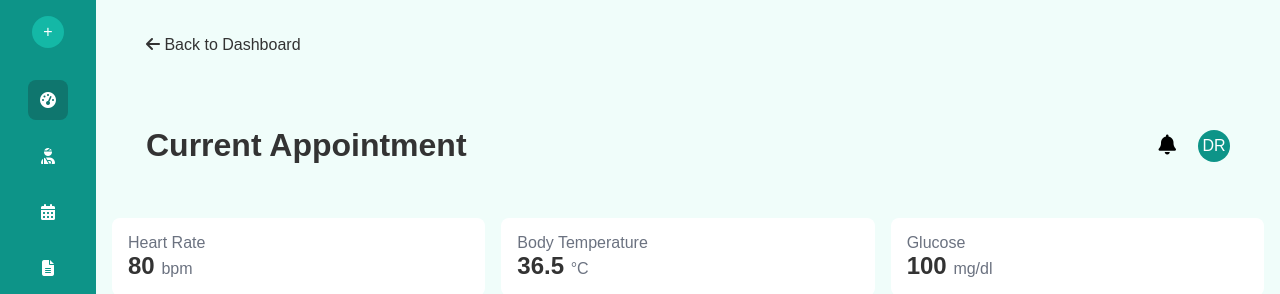
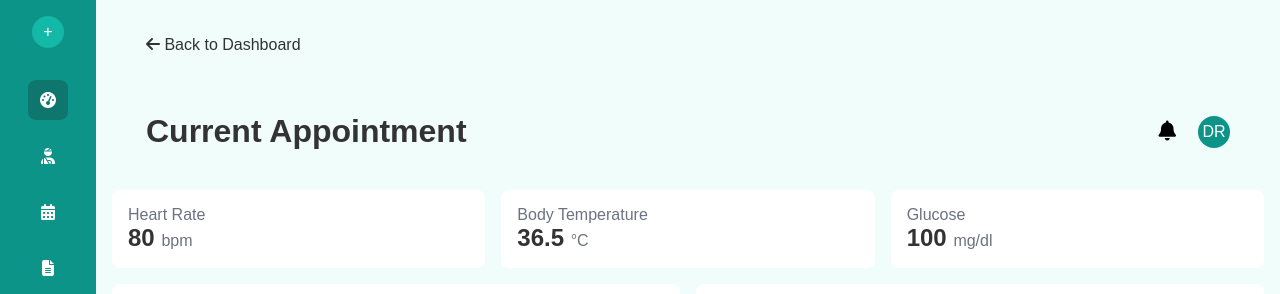
Before and after one commit to Popeaura/Telemedicine, a website: page patient Dashboard.html in a window 1280 px wide. Shown: the top 294 px of the page. Drawn offline with Linux system fonts and the light colour scheme.

```diff
--- a/P-dash.css
+++ b/P-dash.css
@@ -78,7 +78,7 @@
     display: flex;
     justify-content: space-between;
     align-items: center;
-    padding: 1rem 50px;
+    padding:2px 50px;
 }
 
 .header-left, .header-right {
```
